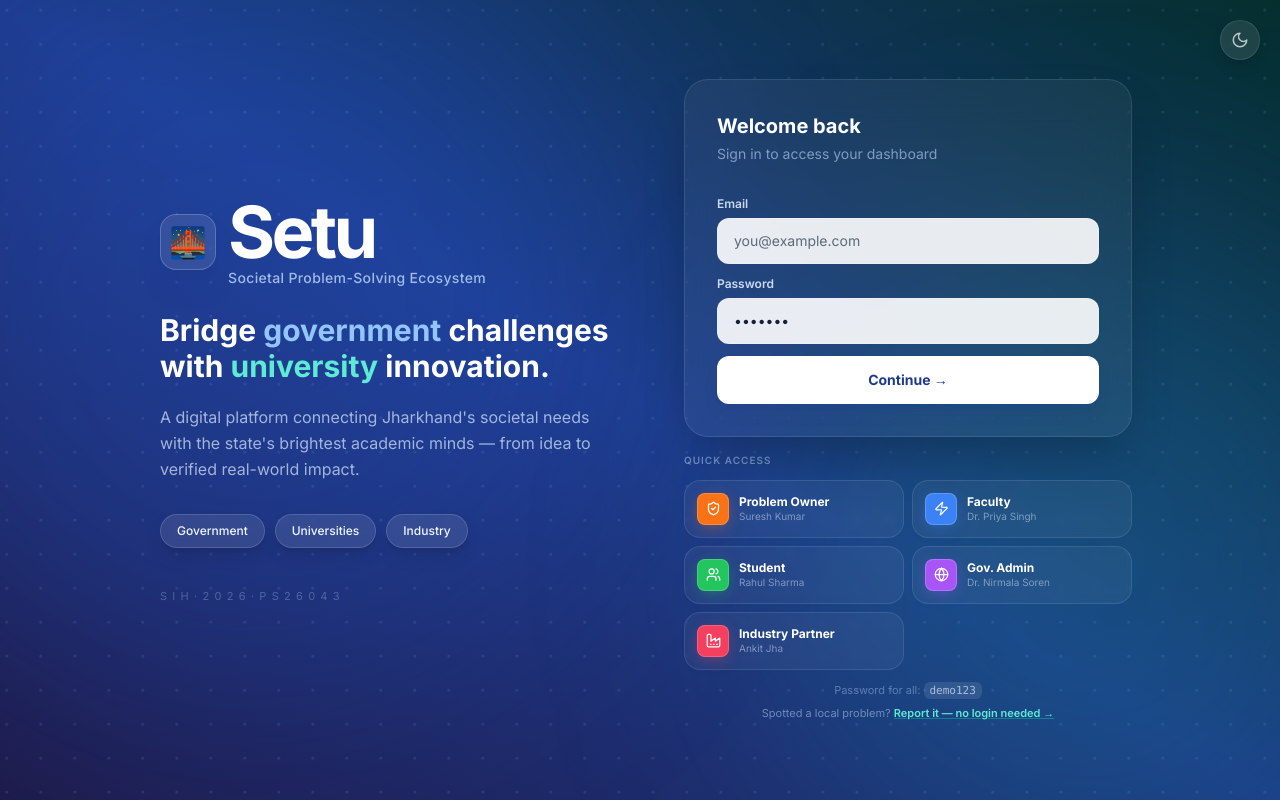
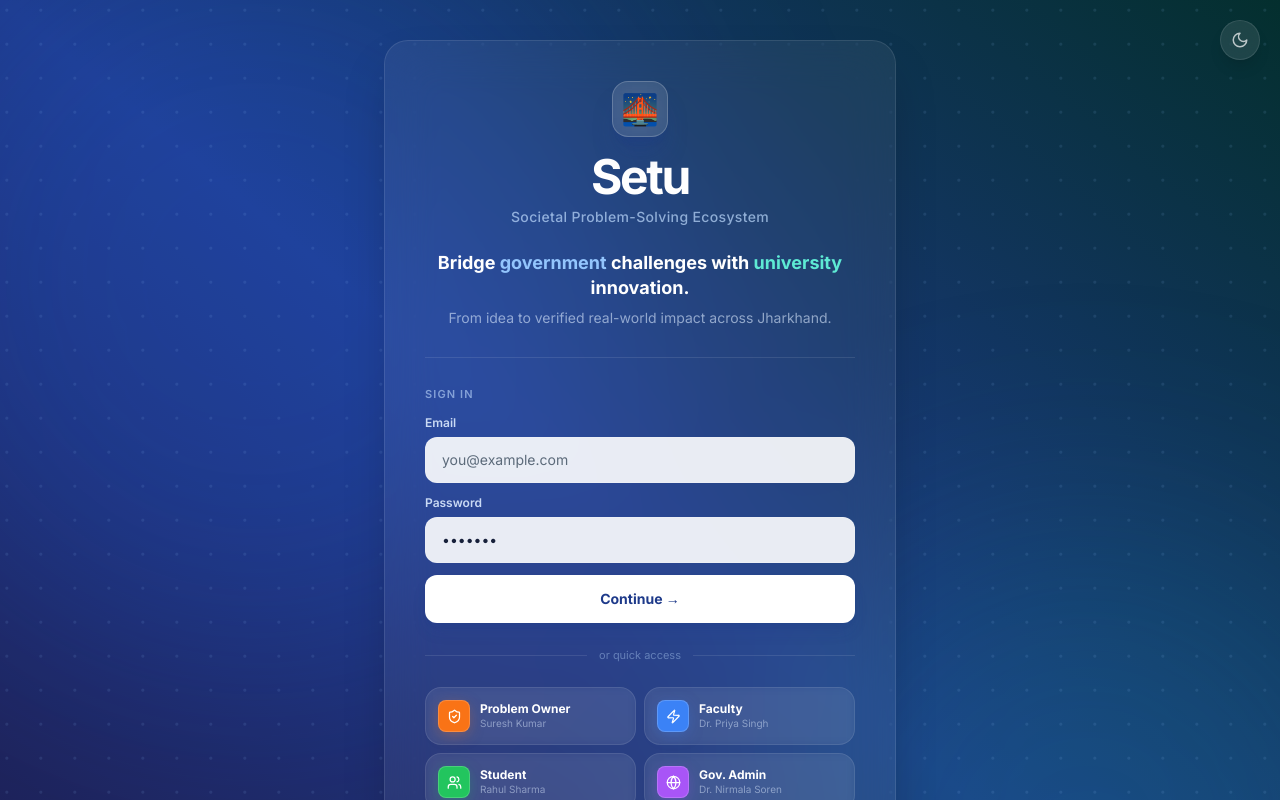
Before and after one commit to mishtiiikrishnaa/sih2026prototype, a React (Vite) app in the folder frontend/: page /login in a window 1280 px wide. Shown: the top 800 px of the page. Built offline with nearby package versions, Linux system fonts and the light colour scheme.

Commit message:
redesign login into single centred glass card

```diff
--- a/frontend/src/pages/LoginPage.jsx
+++ b/frontend/src/pages/LoginPage.jsx
@@ -35,51 +35,39 @@ export default function LoginPage() {
   function fillDemo(acct) { setEmail(acct.email); setPassword('demo123'); setError('') }
 
   return (
-    <div className="min-h-screen bg-gradient-to-tr from-indigo-950 via-blue-900 to-teal-950 flex items-center justify-center px-4 relative overflow-hidden">
+    <div className="min-h-screen bg-gradient-to-tr from-indigo-950 via-blue-900 to-teal-950 flex items-center justify-center px-4 py-10 relative overflow-hidden">
       {/* Decorative orbs */}
       <div className="absolute top-[-10%] left-[-10%] w-[60vw] h-[60vw] bg-blue-600/20 rounded-full blur-[120px] pointer-events-none" />
       <div className="absolute bottom-[-10%] right-[-10%] w-[50vw] h-[50vw] bg-teal-600/20 rounded-full blur-[120px] pointer-events-none" />
       {/* faint radial grid */}
       <div className="absolute inset-0 opacity-40 pointer-events-none" style={{ backgroundImage: 'radial-gradient(circle at 20% 30%, rgba(147,197,253,0.28) 0 1px, transparent 2px)', backgroundSize: '34px 34px' }} />
 
-      <button onClick={toggleTheme} className="absolute top-5 right-5 p-2.5 rounded-full bg-white/10 hover:bg-white/15 text-white/70 hover:text-white transition backdrop-blur-md border border-white/10 shadow-lg" aria-label="Toggle theme">
+      <button onClick={toggleTheme} className="fixed top-5 right-5 p-2.5 rounded-full bg-white/10 hover:bg-white/15 text-white/70 hover:text-white transition backdrop-blur-md border border-white/10 shadow-lg" aria-label="Toggle theme">
         {theme === 'dark' ? <Sun size={18} /> : <Moon size={18} />}
       </button>
 
-      <div className="w-full max-w-5xl grid lg:grid-cols-2 gap-8 lg:gap-12 items-center z-10">
-        {/* Left — Brand */}
-        <div className="text-center lg:text-left lg:pl-8 relative">
-          <div className="inline-flex items-center gap-3 mb-6">
-            <div className="w-14 h-14 bg-white/10 rounded-2xl backdrop-blur-md border border-white/20 flex items-center justify-center shadow-xl shadow-blue-900/30">
+      <div className="w-full max-w-lg mx-auto z-10">
+        <div className="bg-white/[0.06] dark:bg-slate-900/30 backdrop-blur-xl rounded-3xl border border-white/10 dark:border-white/10 shadow-2xl p-8 sm:p-10 text-center">
+          {/* Brand */}
+          <div className="flex flex-col items-center mb-6">
+            <div className="w-14 h-14 bg-white/10 rounded-2xl backdrop-blur-md border border-white/20 flex items-center justify-center shadow-xl shadow-blue-900/30 mb-4">
               <span className="text-3xl">🌉</span>
             </div>
-            <div className="text-left">
-              <h1 className="text-5xl lg:text-7xl font-black text-white tracking-tighter leading-[0.9]">Setu</h1>
-              <p className="text-blue-200/80 text-sm font-medium tracking-wide">Societal Problem-Solving Ecosystem</p>
-            </div>
+            <h1 className="text-5xl font-black text-white tracking-tighter leading-none">Setu</h1>
+            <p className="text-blue-200/70 text-sm font-medium tracking-wide mt-1.5">Societal Problem-Solving Ecosystem</p>
           </div>
 
-          <h2 className="text-2xl lg:text-3xl font-bold text-white mb-5 leading-snug">Bridge <span className="text-blue-300">government</span> challenges with <span className="text-teal-300">university</span> innovation.</h2>
-          <p className="text-blue-100/70 text-base max-w-md mx-auto lg:mx-0 mb-8 leading-relaxed">A digital platform connecting Jharkhand's societal needs with the state's brightest academic minds — from idea to verified real-world impact.</p>
+          <h2 className="text-lg font-bold text-white mb-1.5 leading-snug">Bridge <span className="text-blue-300">government</span> challenges with <span className="text-teal-300">university</span> innovation.</h2>
+          <p className="text-blue-100/60 text-sm mb-7 leading-relaxed">From idea to verified real-world impact across Jharkhand.</p>
 
-          <div className="flex flex-wrap justify-center lg:justify-start gap-2.5">
-            <span className="px-4 py-2 rounded-full bg-white/10 border border-white/15 text-blue-50 text-xs font-medium backdrop-blur-sm shadow-lg shadow-blue-950/30">Government</span>
-            <span className="px-4 py-2 rounded-full bg-white/10 border border-white/15 text-blue-50 text-xs font-medium backdrop-blur-sm shadow-lg shadow-blue-950/30">Universities</span>
-            <span className="px-4 py-2 rounded-full bg-white/10 border border-white/15 text-blue-50 text-xs font-medium backdrop-blur-sm shadow-lg shadow-blue-950/30">Industry</span>
+          <div className="h-px bg-white/10 mb-7" />
+
+          {/* Sign in */}
+          <div className="mb-3 text-left">
+            <p className="text-[11px] text-blue-200/60 font-semibold tracking-widest uppercase mb-3">Sign in</p>
           </div>
 
-          <p className="hidden lg:block text-blue-200/30 text-[11px] mt-10 tracking-widest uppercase">S I H  ·  2 0 2 6  ·  P S  2 6 0 4 3</p>
-        </div>
-
-        {/* Right — Form */}
-        <div className="w-full max-w-sm mx-auto lg:max-w-md lg:ml-auto">
-          <div className="bg-white/5 dark:bg-slate-900/20 backdrop-blur-xl rounded-3xl border border-white/10 dark:border-border/30 shadow-2xl p-8">
-            <div className="mb-8">
-              <h3 className="text-xl font-bold text-white mb-1">Welcome back</h3>
-              <p className="text-sm text-blue-200/60">Sign in to access your dashboard</p>
-            </div>
-
-            <form onSubmit={handleLogin} className="space-y-3">
+          <form onSubmit={handleLogin} className="space-y-3 text-left">
             <div>
               <label htmlFor="email" className="block text-xs font-semibold text-blue-100/90 mb-1.5">Email</label>
               <input id="email" type="email" className="w-full px-4 py-3 rounded-xl bg-white/90 dark:bg-slate-800/60 border border-white/10 dark:border-slate-600 text-text-primary placeholder:text-text-secondary text-sm focus:outline-none focus:ring-2 focus:ring-blue-400 transition" placeholder="you@example.com" value={email} onChange={e => setEmail(e.target.value)} required />
@@ -93,15 +81,18 @@ export default function LoginPage() {
               {loading ? 'Signing in…' : 'Continue →'}
             </button>
           </form>
+
+          <div className="flex items-center gap-3 my-6">
+            <div className="h-px bg-white/10 flex-1" />
+            <span className="text-[11px] text-blue-200/40">or quick access</span>
+            <div className="h-px bg-white/10 flex-1" />
           </div>
 
           {/* Demo cards */}
-          <div className="mt-4">
-            <p className="text-[10px] text-blue-200/50 font-semibold tracking-widest uppercase mb-3">Quick Access</p>
           <div className="grid grid-cols-2 gap-2">
-              {DEMO_ACCOUNTS.map((acct) => (
-                <button key={acct.email} onClick={() => fillDemo(acct)} className="group flex items-center gap-2.5 p-3 rounded-2xl bg-white/5 hover:bg-white/10 border border-white/10 hover:border-white/25 text-left transition-all hover:scale-[1.02] hover:shadow-lg active:scale-[0.98] backdrop-blur-sm">
-                  <span className="w-8 h-8 rounded-lg flex items-center justify-center text-white flex-shrink-0" style={{ backgroundColor: acct.hex, boxShadow: `0 0 0 0px rgba(0,0,0,0.1)`, WebkitBoxShadow: `0 4px 16px -4px ${acct.hex}80, inset 0 0 0 1px rgba(255,255,255,0.18)` }}>
+            {DEMO_ACCOUNTS.map((acct, i) => (
+              <button key={acct.email} onClick={() => fillDemo(acct)} className={`group flex items-center gap-2.5 p-3 rounded-2xl bg-white/5 hover:bg-white/10 border border-white/10 hover:border-white/25 text-left transition-all hover:scale-[1.02] hover:shadow-lg active:scale-[0.98] backdrop-blur-sm ${i === DEMO_ACCOUNTS.length - 1 ? 'col-span-2 justify-center' : ''}`}>
+                <span className="w-8 h-8 rounded-lg flex items-center justify-center text-white flex-shrink-0" style={{ backgroundColor: acct.hex, WebkitBoxShadow: `0 4px 16px -4px ${acct.hex}80, inset 0 0 0 1px rgba(255,255,255,0.18)` }}>
                   <acct.icon size={15} />
                 </span>
                 <div className="min-w-0">
@@ -112,9 +103,10 @@ export default function LoginPage() {
             ))}
           </div>
           <p className="text-blue-200/40 text-[11px] mt-3 text-center">Password for all: <span className="font-mono text-blue-100/70 bg-white/10 px-1.5 py-0.5 rounded-md">demo123</span></p>
-            <p className="text-blue-200/50 text-[11px] mt-1.5 text-center">Spotted a local problem? <Link to="/report" className="text-teal-300 hover:text-teal-200 font-semibold underline decoration-teal-500/50 hover:decoration-teal-300">Report it — no login needed →</Link></p>
         </div>
-        </div>
+
+        <p className="text-blue-200/50 text-[12px] mt-5 text-center">Spotted a local problem? <Link to="/report" className="text-teal-300 hover:text-teal-200 font-semibold underline underline-offset-2 decoration-teal-500/50 hover:decoration-teal-300">Report it — no login needed →</Link></p>
+        <p className="hidden sm:block text-blue-200/25 text-[11px] mt-3 text-center tracking-widest uppercase">S I H · 2 0 2 6 · P S 2 6 0 4 3</p>
       </div>
     </div>
   )
```
Lines whose indentation alone changed are shown as unchanged.
